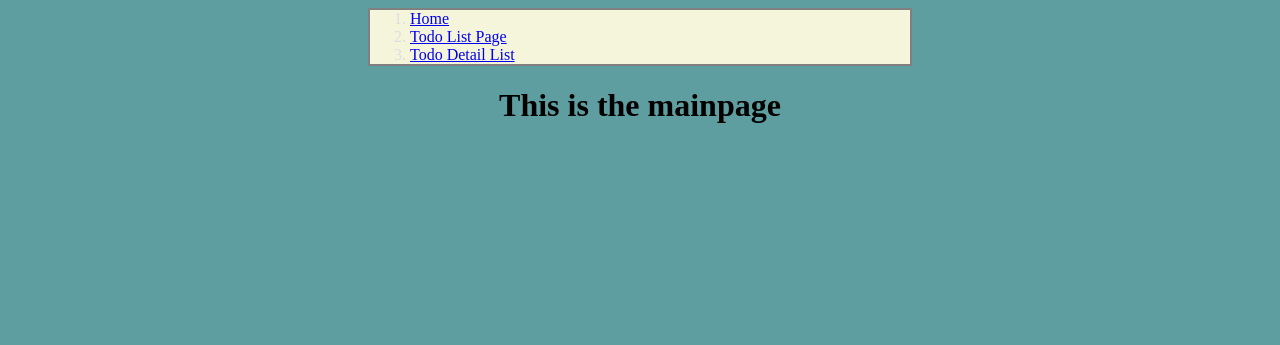
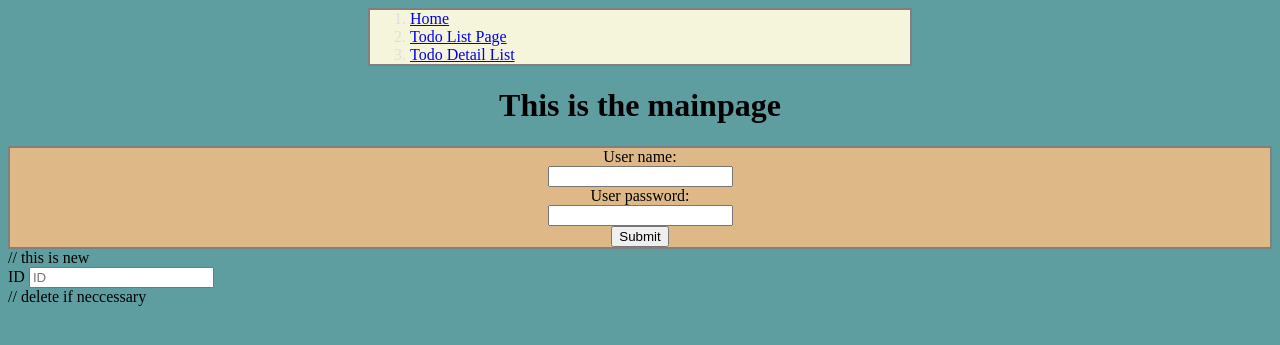
Before and after one commit to AlexandreMelano/Assignement1, a PHP site: page /Mainpage.html in a window 1280 px wide. Shown: the top 345 px of the page. Run offline with PHP 8.4, Linux system fonts and the light colour scheme.

Commit message:
Added submit button, still much work to be done

```diff
--- a/Mainpage.html
+++ b/Mainpage.html
@@ -15,6 +15,24 @@
 </ul>
 
 <h1 class="center"> This is the mainpage</h1>
+
+<form class="formSetting">
+    User name:<br>
+    <input type="text" name="username"><br>
+    User password:<br>
+    <input type="password" name="psw">
+    <br>
+    <input type="submit" value="Submit">
+</form>
+// this is new
+<form action="" method="post">
+    <div class="form-group">
+        <label for=" IDTextField">ID</label>
+        <input type="text" class="form-control" id=" IDTextField" placeholder="ID">
+    </div>
+    <div class="form_group"></div>
+
+</form>// delete if neccessary
 </body>
 
 
--- a/Stylesheets.css/style.css
+++ b/Stylesheets.css/style.css
@@ -36,3 +36,13 @@ h1.center
 {
     background-color: cadetblue;
 }
+
+.formSetting
+{
+    border: 2px solid grey;
+
+    text-align: center;
+    background-color:burlywood;
+
+
+}
--- /dev/null
+++ b/index.php
@@ -0,0 +1,6 @@
+<?php
+include_once ('database.php');
+
+
+<form action="" method="post">
+?>
```
Also changed, not shown: database.php (added, +8 -0 lines).
